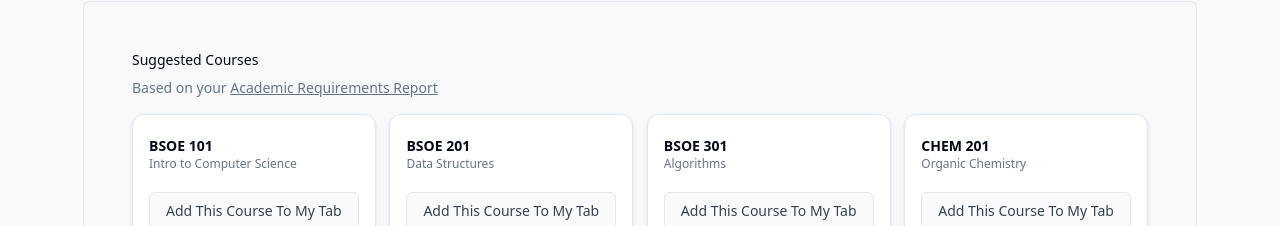
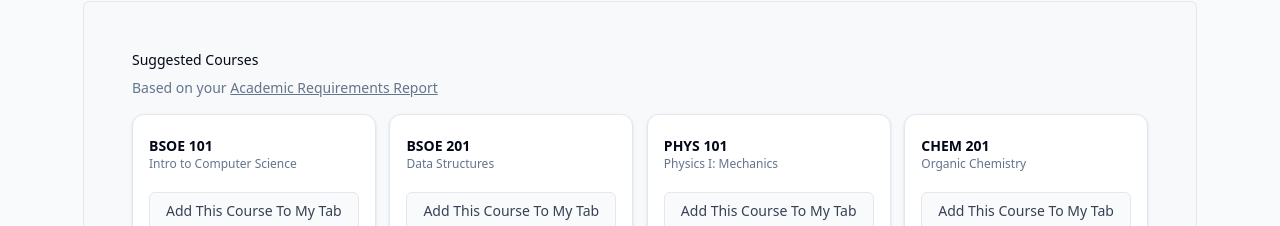
Before and after one commit to enibalo/ScheduleBuilder, a Next.js app: page /schedule in a window 1280 px wide. Shown: the part 843-1069 px from the top of the page. Built offline with nearby package versions, Linux system fonts and the light colour scheme.

Commit message:
added correct stub data

```diff
--- a/src/app/schedule/SuggestCourses.jsx
+++ b/src/app/schedule/SuggestCourses.jsx
@@ -28,7 +28,7 @@ export default function SuggestedCourses({ onAddCourse }) {
   const courses = [
     allCourses[0],
     allCourses[1],
-    allCourses[2],
+    allCourses[4],
     allCourses[3]
   ];
   return (
```
